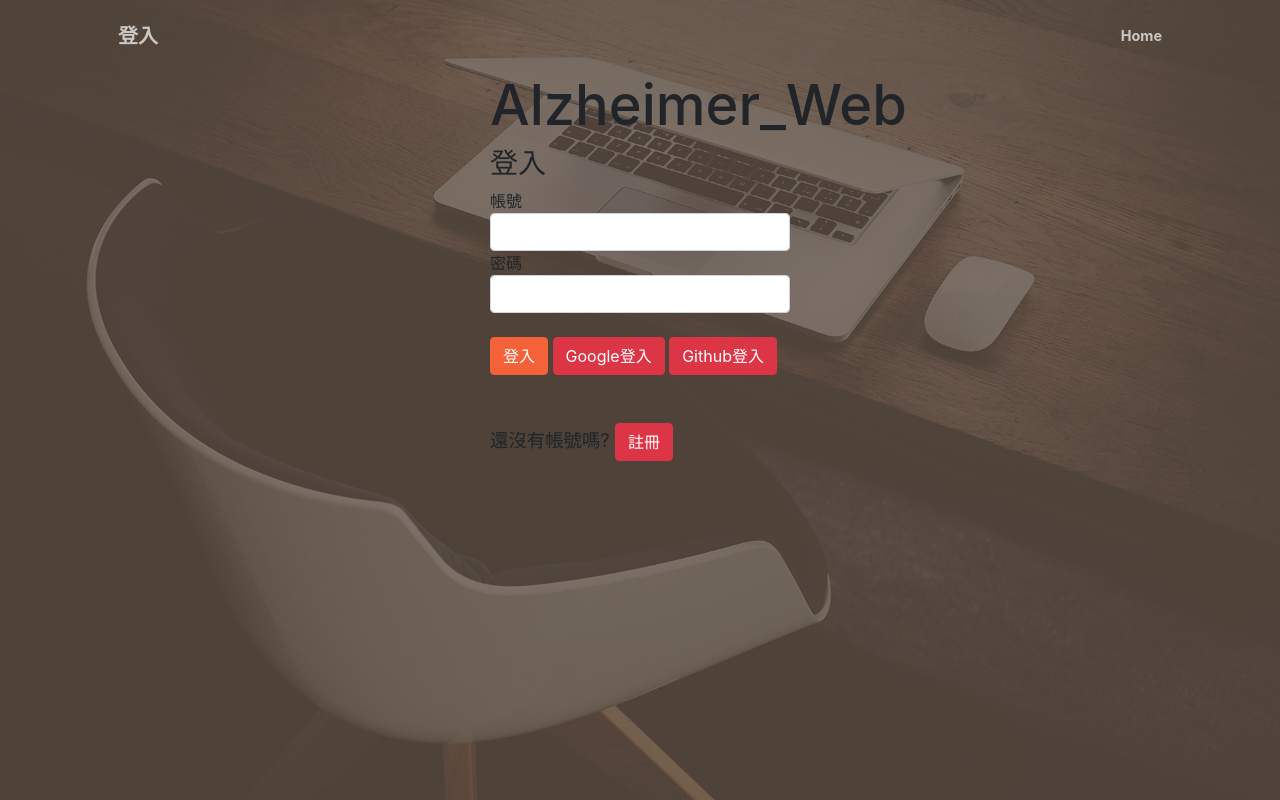
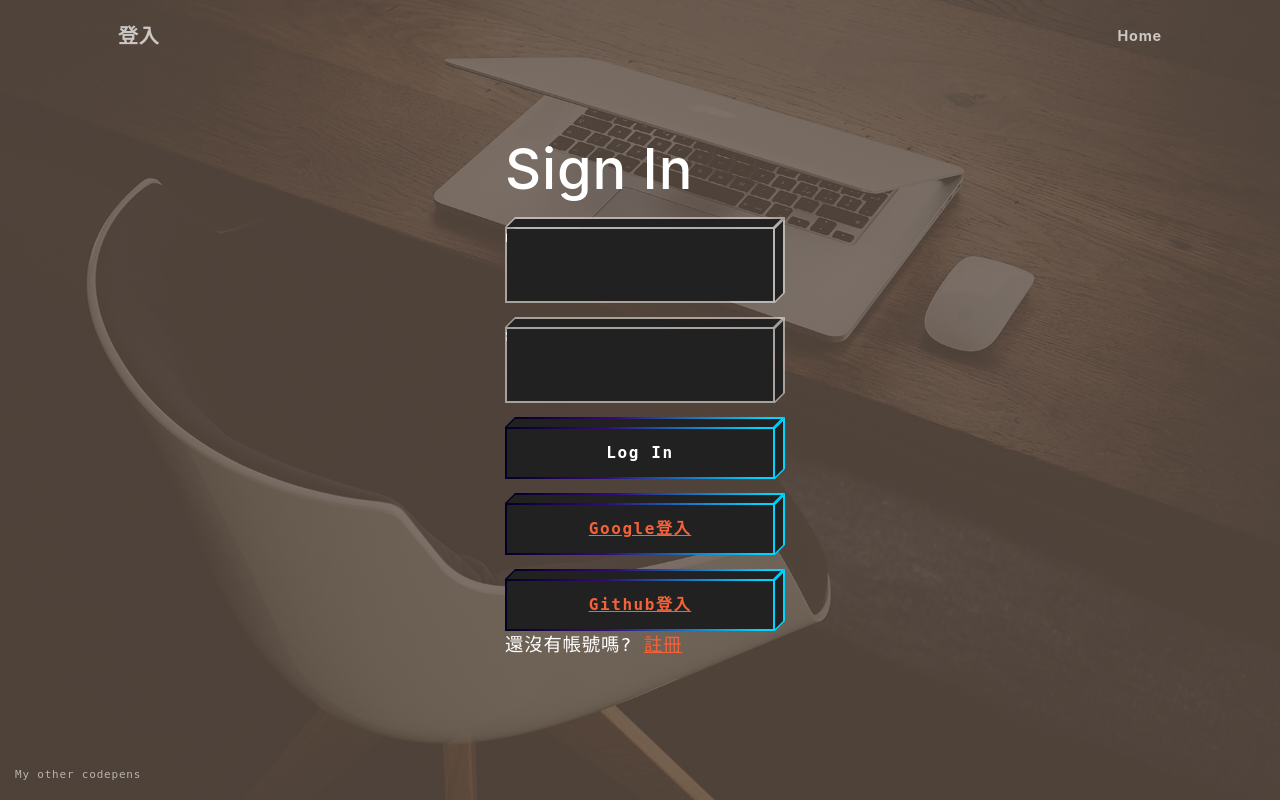
Before and after one commit to cycnqu/Alzheimer_web, a Django app: page /login/ in a window 1280 px wide. Run offline with Django 4.2, Linux system fonts and the light colour scheme; parts of the project's set-up code (start-up, migrations or seed data) failed here and were passed over; some libraries are stand-ins or nearby versions.

Commit message:
modify login.html register.html index.html

```diff
--- /dev/null
+++ b/Alzheimer_web/static/css/login.css
@@ -0,0 +1,154 @@
+*,
+::after,
+::before {
+  box-sizing: border-box;
+}
+
+body {
+  background-color: #212121;
+  color: #fff;
+  font-family: monospace, serif;
+  letter-spacing: 0.05em;
+}
+
+h1 {
+  font-size: 23px;
+}
+
+.form {
+  width: 300px;
+  padding: 64px 15px 24px;
+  margin: 0 auto;
+}
+.form .control {
+  margin: 0 0 24px;
+}
+.form .control input {
+  width: 100%;
+  padding: 14px 16px;
+  border: 0;
+  background: transparent;
+  color: #fff;
+  font-family: monospace, serif;
+  letter-spacing: 0.05em;
+  font-size: 16px;
+}
+.form .control input:hover, .form .control input:focus {
+  outline: none;
+  border: 0;
+}
+.form .btn {
+  width: 100%;
+  display: block;
+  padding: 14px 16px;
+  background: transparent;
+  outline: none;
+  border: 0;
+  color: #fff;
+  letter-spacing: 0.1em;
+  font-weight: bold;
+  font-family: monospace;
+  font-size: 16px;
+}
+
+.block-cube {
+  position: relative;
+}
+.block-cube .bg-top {
+  position: absolute;
+  height: 10px;
+  background: #020024;
+  background: linear-gradient(90deg, #020024 0%, #340979 37%, #00d4ff 94%);
+  bottom: 100%;
+  left: 5px;
+  right: -5px;
+  transform: skew(-45deg, 0);
+  margin: 0;
+}
+.block-cube .bg-top .bg-inner {
+  bottom: 0;
+}
+.block-cube .bg {
+  position: absolute;
+  left: 0;
+  top: 0;
+  right: 0;
+  bottom: 0;
+  background: #020024;
+  background: linear-gradient(90deg, #020024 0%, #340979 37%, #00d4ff 94%);
+}
+.block-cube .bg-right {
+  position: absolute;
+  background: #020024;
+  background: #00d4ff;
+  top: -5px;
+  z-index: 0;
+  bottom: 5px;
+  width: 10px;
+  left: 100%;
+  transform: skew(0, -45deg);
+}
+.block-cube .bg-right .bg-inner {
+  left: 0;
+}
+.block-cube .bg .bg-inner {
+  transition: all 0.2s ease-in-out;
+}
+.block-cube .bg-inner {
+  background: #212121;
+  position: absolute;
+  left: 2px;
+  top: 2px;
+  right: 2px;
+  bottom: 2px;
+}
+.block-cube .text {
+  position: relative;
+  z-index: 2;
+}
+.block-cube.block-input input {
+  position: relative;
+  z-index: 2;
+}
+.block-cube.block-input input:focus ~ .bg-right .bg-inner, .block-cube.block-input input:focus ~ .bg-top .bg-inner, .block-cube.block-input input:focus ~ .bg-inner .bg-inner {
+  top: 100%;
+  background: rgba(255, 255, 255, 0.5);
+}
+.block-cube.block-input .bg-top,
+.block-cube.block-input .bg-right,
+.block-cube.block-input .bg {
+  background: rgba(255, 255, 255, 0.5);
+  transition: background 0.2s ease-in-out;
+}
+.block-cube.block-input .bg-right .bg-inner,
+.block-cube.block-input .bg-top .bg-inner {
+  transition: all 0.2s ease-in-out;
+}
+.block-cube.block-input:focus .bg-top,
+.block-cube.block-input:focus .bg-right,
+.block-cube.block-input:focus .bg, .block-cube.block-input:hover .bg-top,
+.block-cube.block-input:hover .bg-right,
+.block-cube.block-input:hover .bg {
+  background: rgba(255, 255, 255, 0.8);
+}
+.block-cube.block-cube-hover:focus .bg .bg-inner, .block-cube.block-cube-hover:hover .bg .bg-inner {
+  top: 100%;
+}
+
+.credits {
+  position: fixed;
+  left: 0;
+  bottom: 0;
+  padding: 15px 15px;
+  width: 100%;
+  z-index: 111;
+}
+.credits a {
+  opacity: 0.6;
+  color: #fff;
+  font-size: 11px;
+  text-decoration: none;
+}
+.credits a:hover {
+  opacity: 1;
+}
--- a/Alzheimer_web/templates/login.html
+++ b/Alzheimer_web/templates/login.html
@@ -1,26 +1,93 @@
 {% extends 'base.html' %}
 {% load socialaccount %}
+{% load static %}
+
 {% block content %}
+<link href="{% static "css/login.css"%}" rel="stylesheet" type="text/css" />
 <div style="text-align:center:#FFAC55;width:300px;height:20px;margin:0 auto;">
-    <h1>Alzheimer_Web</h1>
-    <h3>登入</h3>
-
-    <form action="" method="POST">
+    <form autocomplete='off' class='form' method="POST">
         {% csrf_token %}
-        <div class="form-group col-md-15">
+        <div class='control'>
+          <h1>
+            Sign In
+          </h1>
+        </div>
+        <div class='control block-cube block-input'>
             <label>{{ form.username.label }}</label>
             {{ form.username }}
+          <div class='bg-top'>
+            <div class='bg-inner'></div>
+          </div>
+          <div class='bg-right'>
+            <div class='bg-inner'></div>
+          </div>
+          <div class='bg'>
+            <div class='bg-inner'></div>
+          </div>
         </div>
-        <div class="form-group col-md-15">
+        <div class='control block-cube block-input'>
             <label>{{ form.password.label }}</label>
             {{ form.password }}
+          <div class='bg-top'>
+            <div class='bg-inner'></div>
+          </div>
+          <div class='bg-right'>
+            <div class='bg-inner'></div>
+          </div>
+          <div class='bg'>
+            <div class='bg-inner'></div>
+          </div>
         </div>
-        <br>
-        <input class="btn btn-primary" type="submit" value="登入" />
-        <a class="btn btn-danger" href="{% provider_login_url 'google' method='oauth2' %}">Google登入</a>
-        <a class="btn btn-danger" href="{% provider_login_url 'github' %}">Github登入</a>
-        <br><br><br>
-        <p>還沒有帳號嗎? <a class="btn btn-danger" href="{% url 'Register' %}">註冊</a></p>
+        <button class='btn block-cube block-cube-hover' type='submit'>
+          <div class='bg-top'>
+            <div class='bg-inner'></div>
+          </div>
+          <div class='bg-right'>
+            <div class='bg-inner'></div>
+          </div>
+          <div class='bg'>
+            <div class='bg-inner'></div>
+          </div>
+          <div class='text'>
+            <a>Log In</a>
+          </div>
+        </button>
+        </br>
+        <div class='credits'>
+          <a href='https://codepen.io/marko-zub/' target='_blank'>
+            My other codepens
+          </a>
+        </div>
+        <button class='btn block-cube block-cube-hover' type='submit'>
+            <div class='bg-top'>
+                <div class='bg-inner'></div>
+            </div>
+            <div class='bg-right'>
+              <div class='bg-inner'></div>
+            </div>
+            <div class='bg'>
+              <div class='bg-inner'></div>
+            </div>
+            <div class='text'>
+                <a  href="{% provider_login_url 'google' method='oauth2' %}">Google登入</a>
+            </div>
+        </button>
+        </br>
+        <button class='btn block-cube block-cube-hover' type='submit'>
+            <div class='bg-top'>
+                <div class='bg-inner'></div>
+            </div>
+            <div class='bg-right'>
+              <div class='bg-inner'></div>
+            </div>
+            <div class='bg'>
+              <div class='bg-inner'></div>
+            </div>
+            <div class='text'>
+                <a  href="{% provider_login_url 'github' %}">Github登入</a>
+            </div>
+        </button>
+        <p>還沒有帳號嗎? <a href="{% url 'Register' %}">註冊</a></p>
     </form>
 </div>
 {% endblock  %}
```
Also changed, not shown: Alzheimer_web/templates/index.html (+18 -19 lines), Alzheimer_web/templates/register.html (+78 -19 lines), Alzheimer_web/db.sqlite3.
